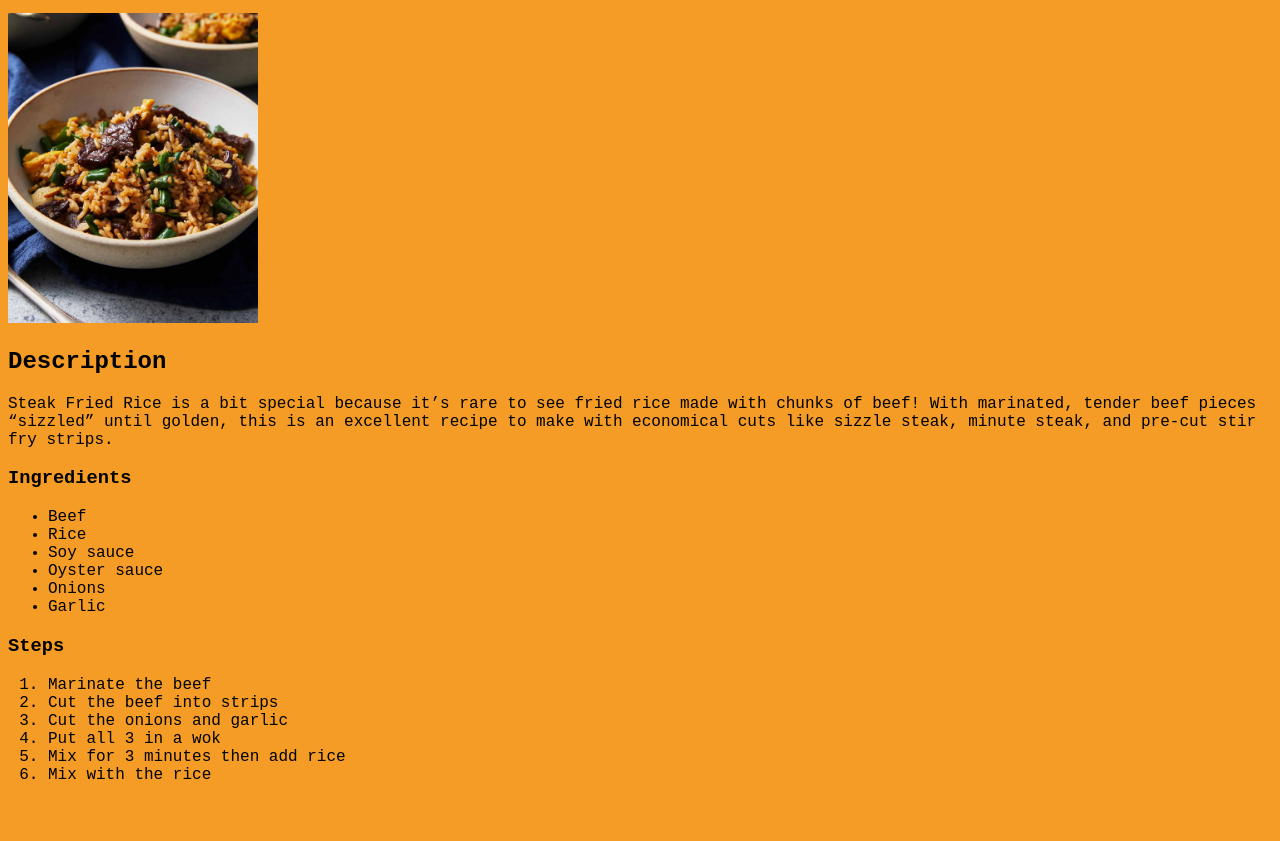
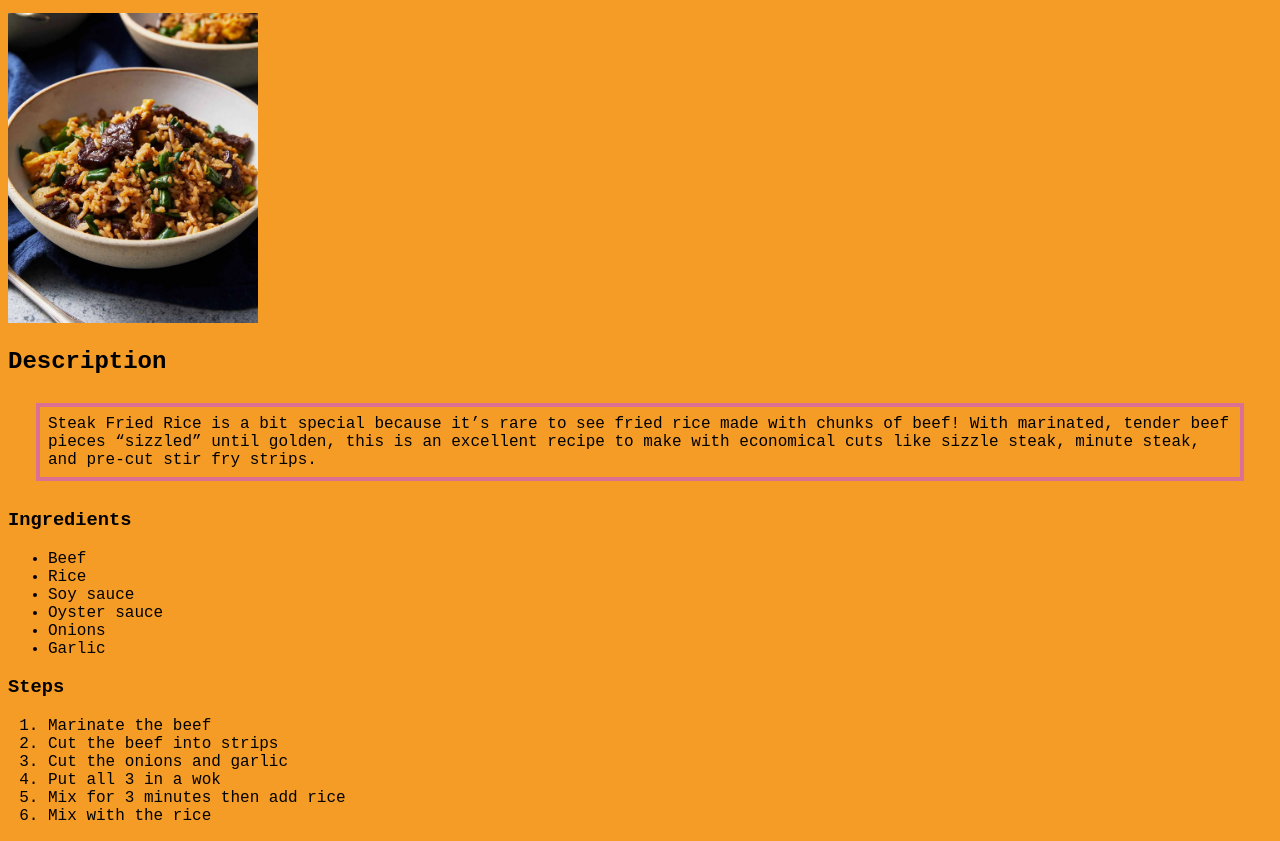
Before and after one commit to massawa-d/odin-recipes-2027, a plain HTML site: page recipes/fried-rice.html in a window 1280 px wide. Shown: the part 101-942 px from the top of the page. Before the commit the page ends 901 px from the top, so only its background shows below. Drawn offline with Linux system fonts and the light colour scheme.

Commit message:
Apply style to rice description paragraph

```diff
--- a/style.css
+++ b/style.css
@@ -20,3 +20,9 @@
 .pumpkin-soup {
     background-color: #DE8604;
 }
+
+.rice-description {
+    border: 4px solid palevioletred;
+    padding: 8px;
+    margin: 28px;
+}
```
